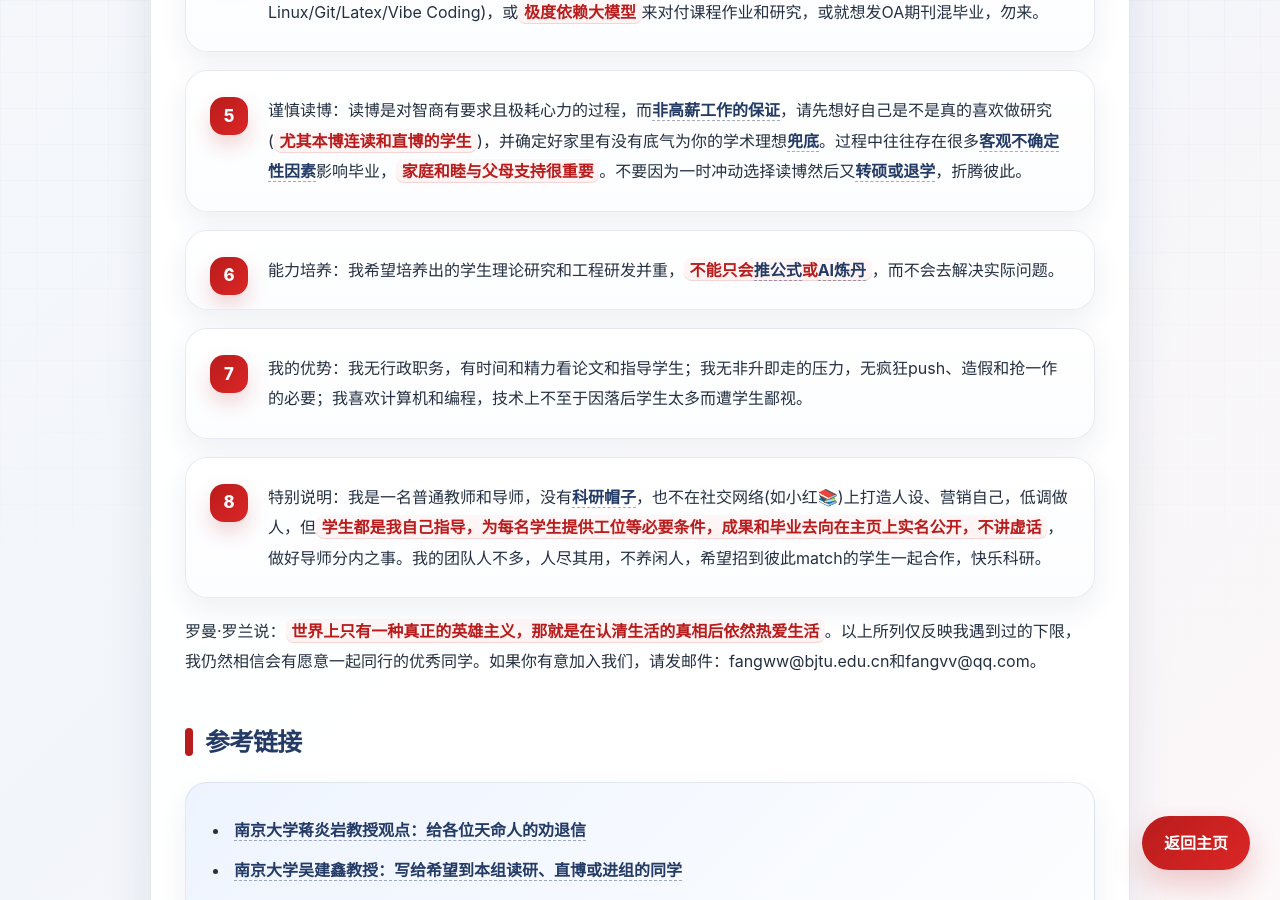
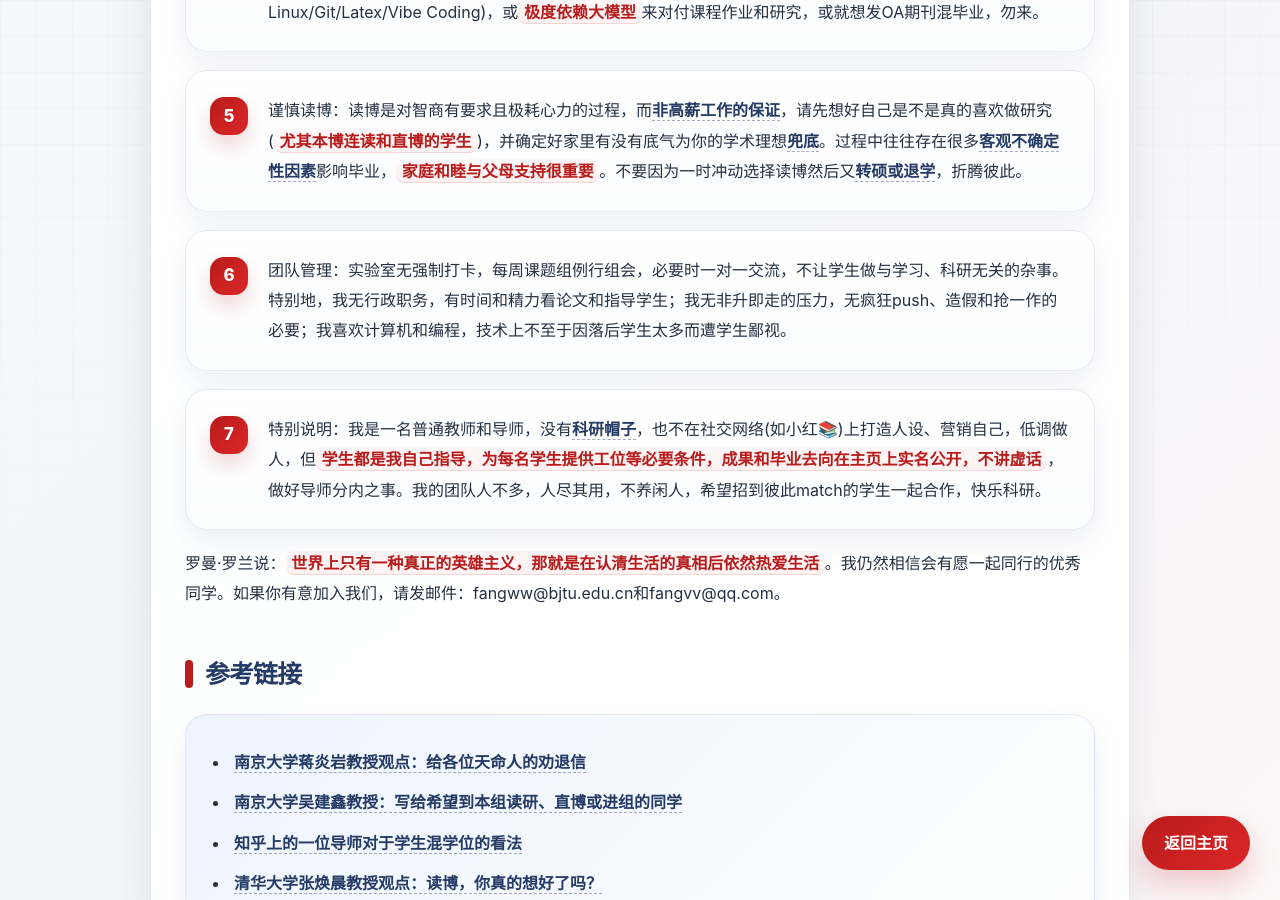
Before and after one commit to fangvv/Homepage, a Jekyll site: the page faq2.html, which Jekyll copies as it is, in a window 1280 px wide and 900 px high, scrolled down 891 px. Built offline with Jekyll 4.4.1, drawn with Linux system fonts in a browser that asks for light colours; comment, search, counter and statistics services are not loaded.

Commit message:
update faqs

```diff
--- a/faq.html
+++ b/faq.html
@@ -561,7 +561,7 @@ PyTorch Mobile, 移动端深度学习,
             </ol>
 
             <p>
-                罗曼·罗兰说：<strong>世界上只有一种真正的英雄主义，那就是在认清生活的真相后依然热爱生活</strong>。以上所列仅反映我遇到过的下限，我仍然相信会有愿意一起同行的优秀同学。如果你有意加入我们，请发邮件：fangww@bjtu.edu.cn和fangvv@qq.com。
+                罗曼·罗兰说：<strong>世界上只有一种真正的英雄主义，那就是在认清生活的真相后依然热爱生活</strong>。如果你有意加入我们，请发邮件：fangww@bjtu.edu.cn和fangvv@qq.com。
             </p>
 
             <h2 class="section-title">参考链接</h2>
--- a/faq2.html
+++ b/faq2.html
@@ -553,17 +553,14 @@ PyTorch Mobile, 移动端深度学习,
                         href="https://www.zhihu.com/question/59323074"
                         target="_blank">客观不确定性因素</a>影响毕业，<strong>家庭和睦与父母支持很重要</strong>。不要因为一时冲动选择读博然后又<a
                         href="https://www.zhihu.com/question/1908850827797463958" target="_blank">转硕或退学</a>，折腾彼此。</li>
-                <li>能力培养：我希望培养出的学生理论研究和工程研发并重，<strong>不能只会<a href="https://www.zhihu.com/question/430862162"
-                            target="_blank">推公式</a>或<a href="https://www.zhihu.com/question/537342945"
-                            target=blank>AI炼丹</a></strong>，而不会去解决实际问题。</li>
-                <li>我的优势：我无行政职务，有时间和精力看论文和指导学生；我无非升即走的压力，无疯狂push、造假和抢一作的必要；我喜欢计算机和编程，技术上不至于因落后学生太多而遭学生鄙视。</li>
+                <li>团队管理：实验室无强制打卡，每周课题组例行组会，必要时一对一交流，不让学生做与学习、科研无关的杂事。特别地，我无行政职务，有时间和精力看论文和指导学生；我无非升即走的压力，无疯狂push、造假和抢一作的必要；我喜欢计算机和编程，技术上不至于因落后学生太多而遭学生鄙视。</li>
                 <li>特别说明：我是一名普通教师和导师，没有<a href="https://www.zhihu.com/question/305278806/answer/3124779165"
                         target="_blank">科研帽子</a>，也不在社交网络(如小红📚)上打造人设、营销自己，低调做人，但<strong>学生都是我自己指导，为每名学生提供工位等必要条件，成果和毕业去向在主页上实名公开，不讲虚话</strong>，做好导师分内之事。我的团队人不多，人尽其用，不养闲人，希望招到彼此match的学生一起合作，快乐科研。
                 </li>
             </ol>
 
             <p>
-                罗曼·罗兰说：<strong>世界上只有一种真正的英雄主义，那就是在认清生活的真相后依然热爱生活</strong>。以上所列仅反映我遇到过的下限，我仍然相信会有愿意一起同行的优秀同学。如果你有意加入我们，请发邮件：fangww@bjtu.edu.cn和fangvv@qq.com。
+                罗曼·罗兰说：<strong>世界上只有一种真正的英雄主义，那就是在认清生活的真相后依然热爱生活</strong>。我仍然相信会有愿一起同行的优秀同学。如果你有意加入我们，请发邮件：fangww@bjtu.edu.cn和fangvv@qq.com。
 
             </p>
 
```
